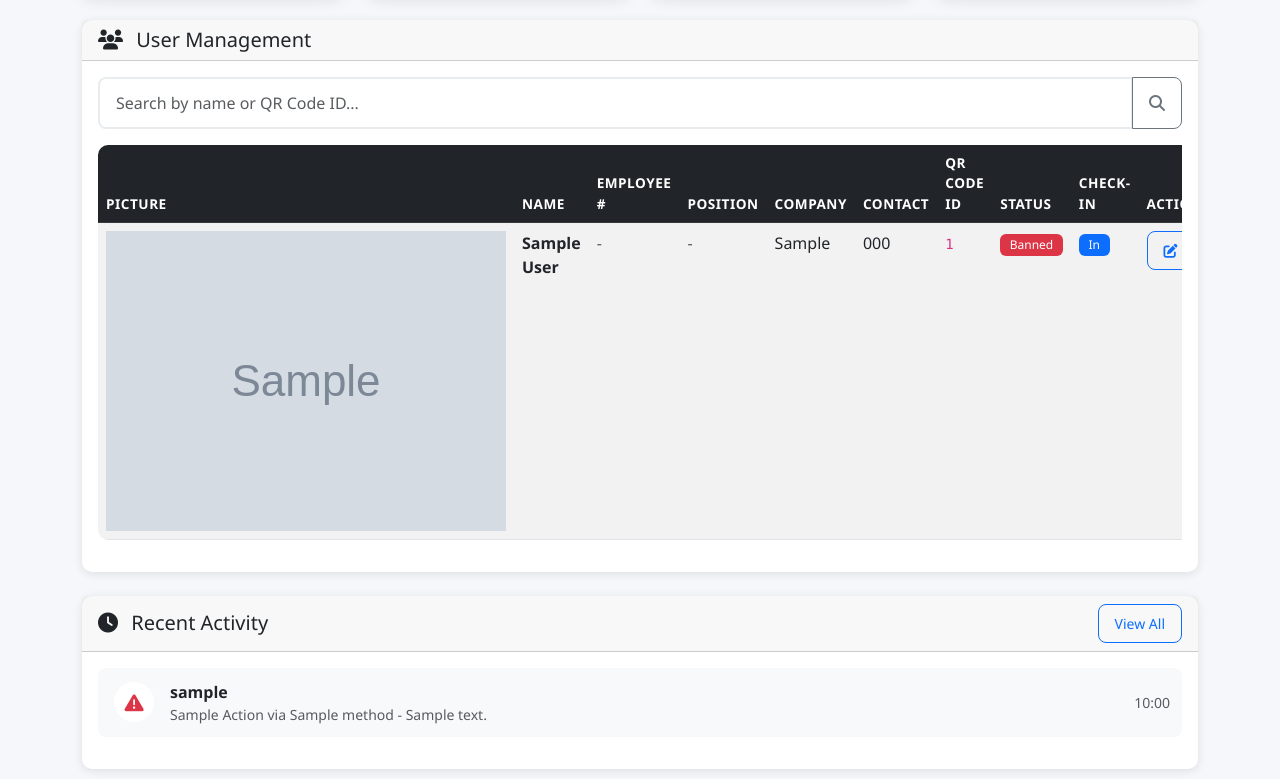
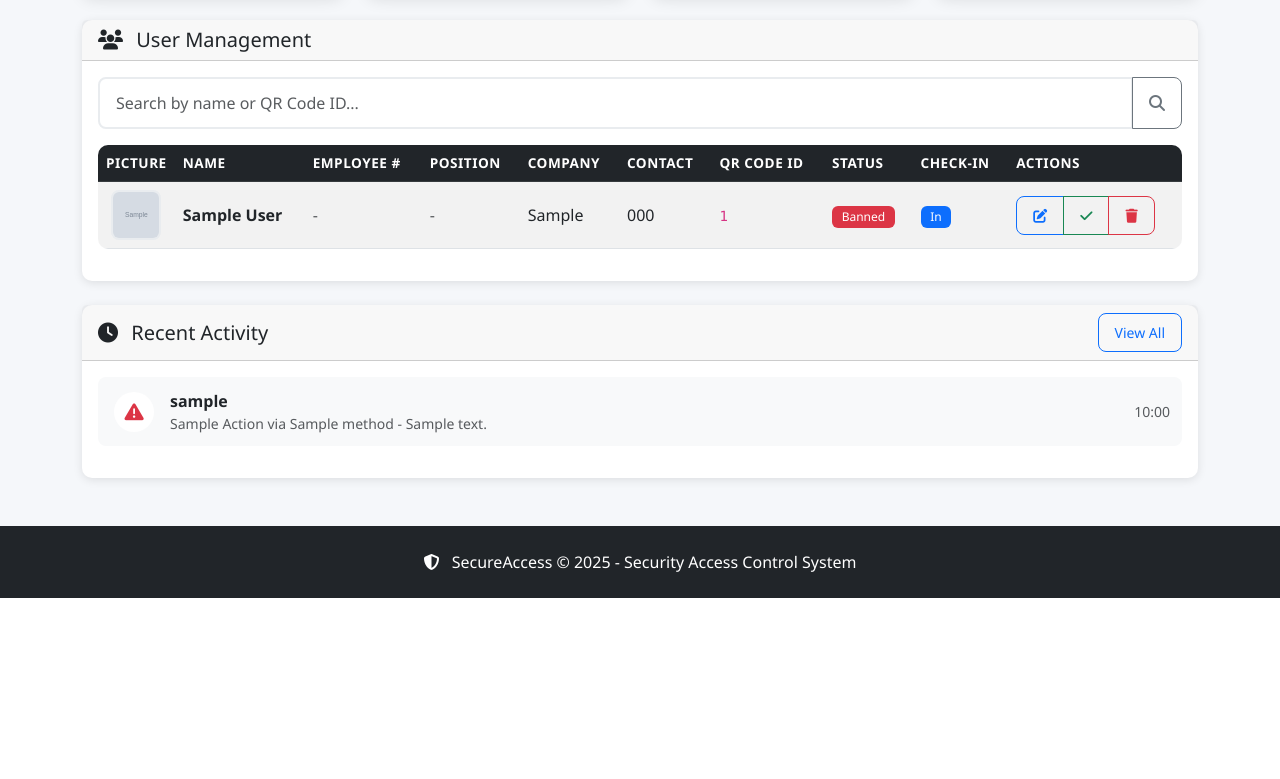
Before and after one commit to mabregana27612/GateGuard, a Flask app: template templates/admin_dashboard.html in a window 1280 px wide. Shown: the part 263-1042 px from the top of the page. After the commit the page ends 861 px from the top, so only its background shows below. Run offline with Flask 3, Linux system fonts and the light colour scheme; tables that the repository leaves empty hold one stand-in row (values such as "Sample post"); the template is opened without the code that fills it: values that come from a table or form of the project are taken from there, most other values are stand-ins (such as "Sample title", 1, 10 or a date in 2020); grey boxes marked "Sample" are stand-in pictures; parts of the project's set-up code (start-up, migrations or seed data) failed here and were passed over; some libraries are stand-ins or nearby versions.

Commit message:
Assistant checkpoint: Fix oversized profile pictures in user list
Assistant generated file changes:
- static/css/style.css: Add CSS styling for profile pictures in user list
- templates/admin_dashboard.html: Apply CSS classes to profile pictures in user list

---

User prompt:

looks like the picture in the list was so big?

Replit-Commit-Author: Assistant
Replit-Commit-Session-Id: 1631bdbe-6924-4b4f-bbc3-927531729b67

```diff
--- a/static/css/style.css
+++ b/static/css/style.css
@@ -235,6 +235,33 @@ body {
     background: rgba(13, 202, 240, 0.05);
 }
 
+/* Profile Picture Styles */
+.profile-picture {
+    width: 50px;
+    height: 50px;
+    object-fit: cover;
+    border-radius: 8px;
+    border: 2px solid #e9ecef;
+}
+
+.profile-picture-large {
+    width: 100px;
+    height: 100px;
+    object-fit: cover;
+    border-radius: 12px;
+    border: 3px solid #e9ecef;
+}
+
+/* User List Table Styles */
+.table td {
+    vertical-align: middle;
+}
+
+.user-avatar-cell {
+    width: 70px;
+    text-align: center;
+}
+
 /* Footer Styles */
 footer {
     margin-top: auto;
--- a/templates/admin_dashboard.html
+++ b/templates/admin_dashboard.html
@@ -130,9 +130,9 @@
                 <tbody>
                     {% for user in users %}
                     <tr>
-                        <td>
+                        <td class="user-avatar-cell">
                                 {% if user.picture_filename %}
-                                    <img src="/static/uploads/{{ user.picture_filename }}" alt="{{ user.full_name }}" class="user-avatar">
+                                    <img src="/static/uploads/{{ user.picture_filename }}" alt="{{ user.full_name }}" class="profile-picture">
                                 {% else %}
                                     <div class="user-avatar-placeholder">
                                         <i class="fas fa-user"></i>
```
